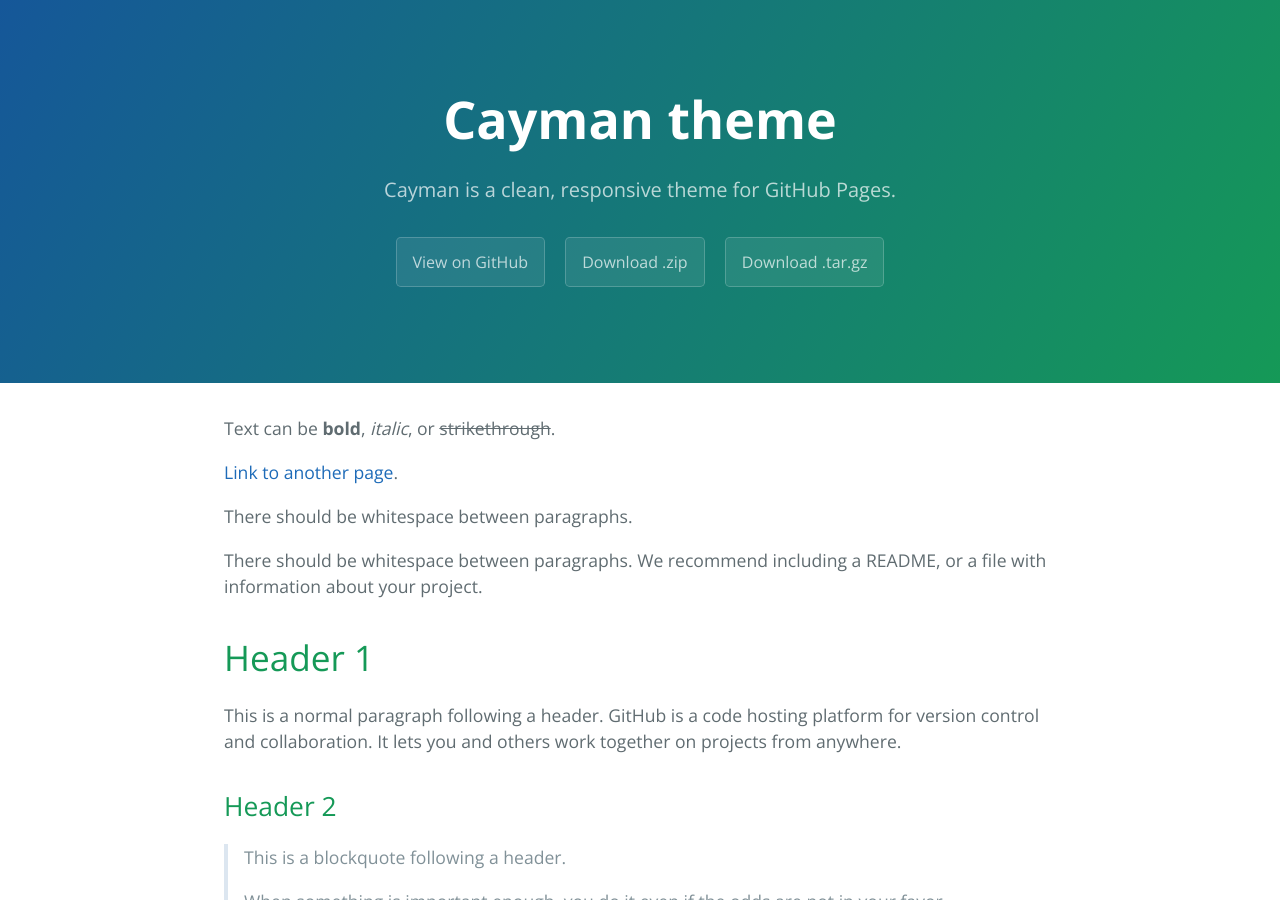
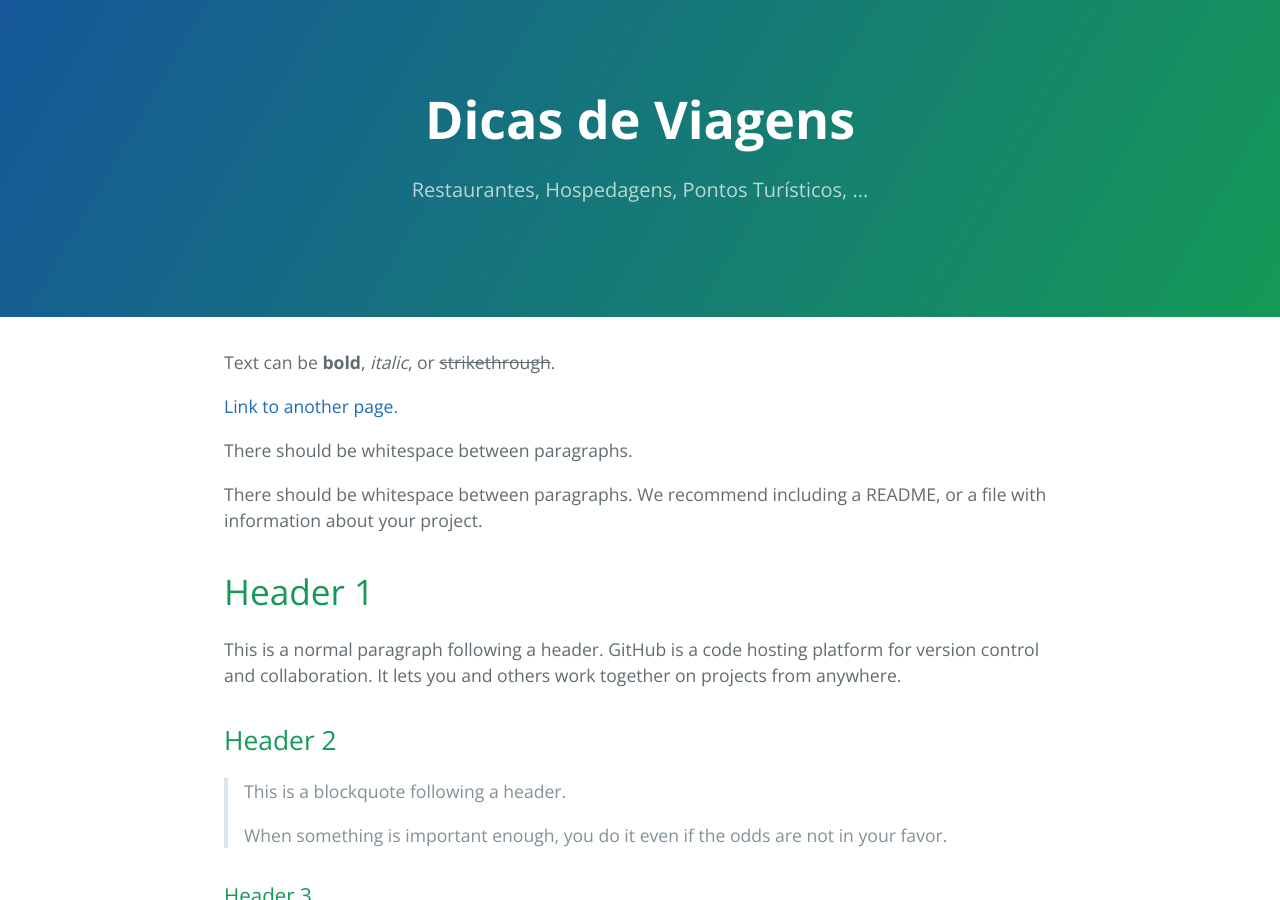
Before and after one commit to ealexbarros/Viagens, a Jekyll site: the page built from index.md, in a window 1280 px wide and 900 px high. Built offline with Jekyll 4.4.1, drawn with Linux system fonts in a browser that asks for light colours.

Commit message:
Edição de Header

```diff
--- a/_layouts/default.html
+++ b/_layouts/default.html
@@ -30,15 +30,15 @@
     <a id="skip-to-content" href="#content">Skip to the content.</a>
 
     <header class="page-header" role="banner">
-      <h1 class="project-name">{{ site.title | default: site.github.repository_name }}</h1>
-      <h2 class="project-tagline">{{ site.description | default: site.github.project_tagline }}</h2>
-      {% if site.github.is_project_page %}
+      <h1 class="project-name">Dicas de Viagens</h1>
+      <h2 class="project-tagline">Restaurantes, Hospedagens, Pontos Turísticos, ...</h2>
+     <!-- e finaliza por  {% if site.github.is_project_page %}
         <a href="{{ site.github.repository_url }}" class="btn">View on GitHub</a>
       {% endif %}
       {% if site.show_downloads %}
         <a href="{{ site.github.zip_url }}" class="btn">Download .zip</a>
         <a href="{{ site.github.tar_url }}" class="btn">Download .tar.gz</a>
-      {% endif %}
+      {% endif %}-->
     </header>
 
     <main id="content" class="main-content" role="main">
```
